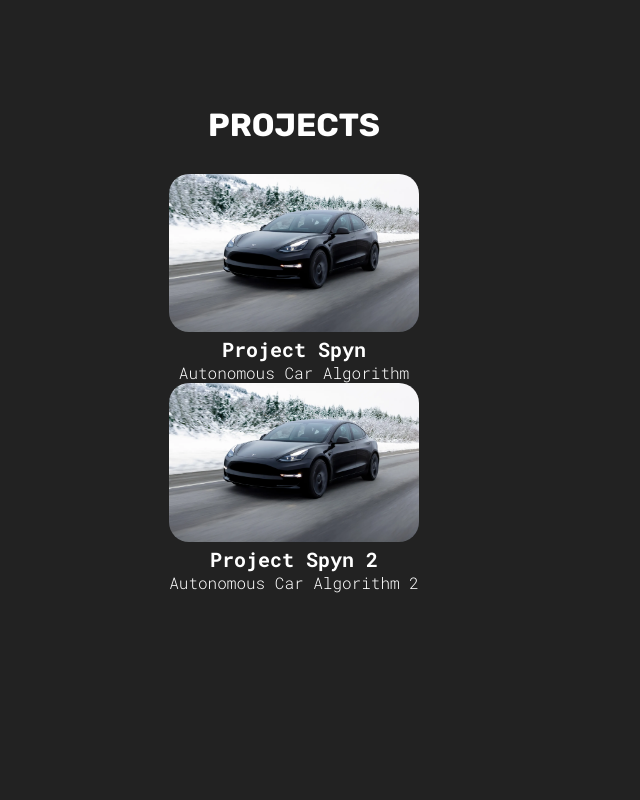
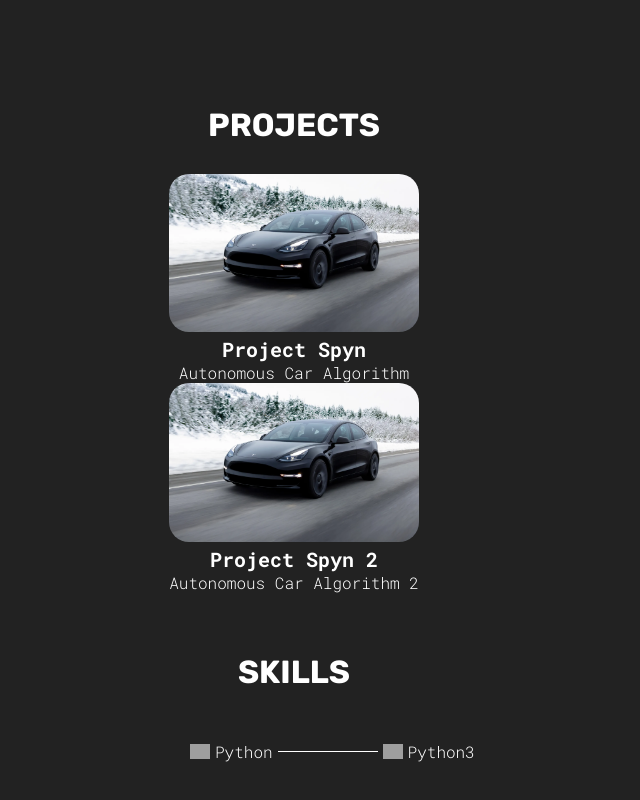
Before and after one commit to yponugoti/Portfolio-Website, a React (Vite) app: page / in a window 1280 px wide. Shown: the part 754-1554 px from the top of the page, without its empty margins (346-986 px from the left). Before the commit the page ends 1407 px from the top, so only its background shows below. Built offline with nearby package versions, Linux system fonts and the light colour scheme; grey boxes are pictures that could not be loaded.

Commit message:
Added Skills section

```diff
--- a/src/App.jsx
+++ b/src/App.jsx
@@ -1,12 +1,14 @@
  import './App.css';
  import Hero from './components/Hero/Hero';
 import Projects from './components/Projects/Projects';
+import Skills from './components/Skills/Skills';
 
 function App() {
   return (
     <>
       <Hero />
       <Projects />
+      <Skills />
     </>
   );
 }
--- /dev/null
+++ b/src/components/Skills/Skills.jsx
@@ -0,0 +1,20 @@
+import styles from './Skills.module.css';
+
+function Skills() {
+    return (
+        <section id="skills" className={styles.container}>
+            <h1 className="sectionTitle">Skills</h1>
+            <div className={styles.skillList}>
+                <span>
+                    <img src="https://img.icons8.com/color/48/000000/python.png" alt="Python Icon" />
+                    <p>Python</p>
+                    <hr />
+                    <img src="https://img.icons8.com/color/48/000000/python.png" alt="Python Icon" />
+                    <p>Python3</p>
+                </span>
+            </div>
+        </section>
+      );
+}
+
+export default Skills;
--- /dev/null
+++ b/src/components/Skills/Skills.module.css
@@ -0,0 +1,32 @@
+.container {
+    display: flex;
+    flex-direction: column;
+    text-align: center;
+
+    span {
+        display:flex;
+        align-items: center;
+        gap: 5px;
+    }
+
+    img {
+        width: 20px;
+    }
+
+    .skillList {
+        display: flex;
+        flex-wrap: wrap;
+        justify-content: space-evenly;
+        align-self: center;
+        max-width: 26ch;
+        row-gap: 40px;
+    }
+
+    hr {
+        width: 100px;
+        height: 1px;
+        background-color: var(--text-color);
+        border: none;
+        margin: 30px auto;
+    }
+}
```
